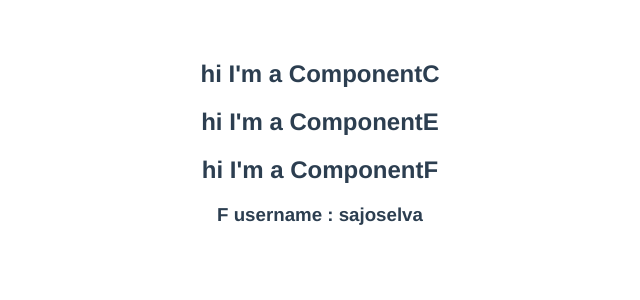
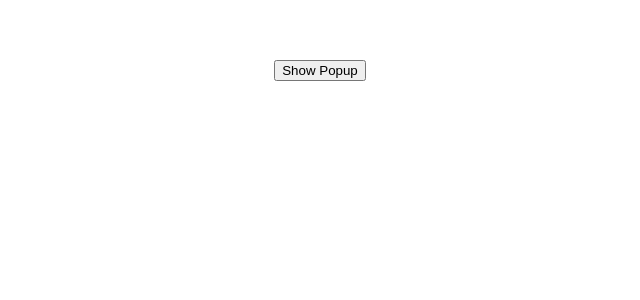
Before and after one commit to Elkafhi-Youssef/startvue, a Vue app: page / in a window 1280 px wide. Shown: the top 300 px of the page, without its empty margins (320-960 px from the left). Built offline with nearby package versions, Linux system fonts and the light colour scheme.

Commit message:
Costum Event using emits

```diff
--- a/src/App.vue
+++ b/src/App.vue
@@ -4,27 +4,32 @@
     <!-- <Greet :name="first" heroName="batman" />
     <Greet name="abdo" heroName="batman1"/>
     <Greet name="zaynab" heroName="batman2" /> -->
-    <ComponentC />
+    <!-- <ComponentC /> -->
+    <button @click="showPopup = true">Show Popup</button>
+    <Popup v-show="showPopup" @close="closePopup"/>
 
 
   </div>
 </template>
 
 <script>
-// import Greet from "./components/Greet.vue";
-import ComponentC from "./components/ComponentC.vue";
+import Popup from "./components/Popup.vue";
+// import ComponentC from "./components/ComponentC.vue";
 
 export default {
   name: "App",
-  components:{ComponentC},
+  components:{Popup},
   data() {
     return {
-      first: "youssef",
+      showPopup:false
 
     };
   },
   methods: {
-
+    closePopup(n){
+      this.showPopup = false
+     console.log('name',n);
+    }
   },
   computed: {
 
--- /dev/null
+++ b/src/components/Popup.vue
@@ -0,0 +1,17 @@
+<template>
+  <div>
+<h1> this is Popup</h1>
+<button @click="$emit('close','youssef')">Close button</button>
+  </div>
+</template>
+
+<script>
+  export default {
+    name:'Popup-P',
+    emits:['close']
+  }
+</script>
+
+<style scoped>
+
+</style>
```
